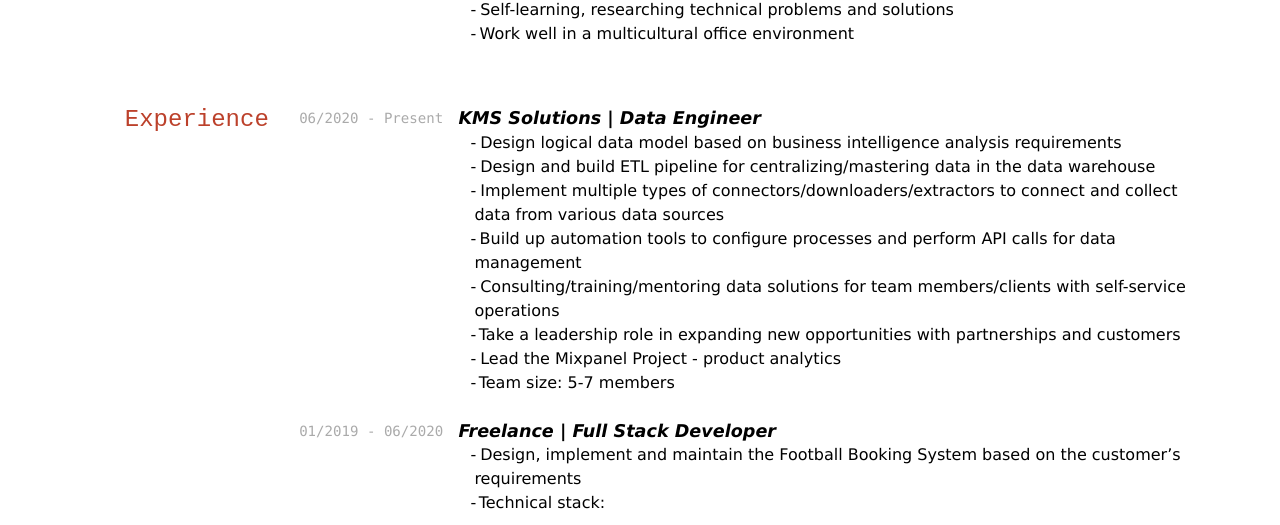
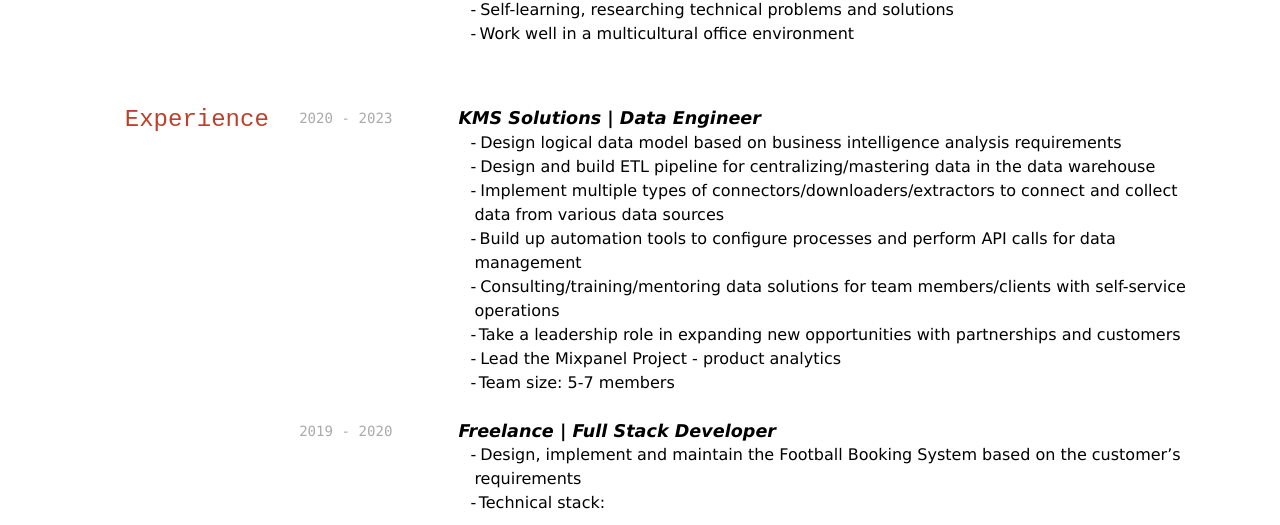
Before and after one commit to tuannnh/cv, a Jekyll site: the page built from index.md, in a window 1280 px wide and 900 px high, scrolled down 685 px. Shown: the part 150-675 px from the top of the window. Built offline with Jekyll 4.4.1, drawn with Linux system fonts in a browser that asks for light colours; nearby versions of some CDN libraries; a style sheet for code colours, icons or effects is not loaded.

Commit message:
Update index.md

```diff
--- a/index.md
+++ b/index.md
@@ -59,7 +59,7 @@ I am seeking to face any data challenges or problems. Feel free to reach out to
 
 ## Experience
 
-`06/2020 - Present`
+`2020 - 2023`
 _KMS Solutions | Data Engineer_
 - Design logical data model based on business intelligence analysis requirements
 - Design and build ETL pipeline for centralizing/mastering data in the data warehouse
@@ -70,7 +70,7 @@ _KMS Solutions | Data Engineer_
 - Lead the Mixpanel Project - product analytics
 - Team size: 5-7 members
 
-`01/2019 - 06/2020`
+`2019 - 2020`
 _Freelance | Full Stack Developer_
 - Design, implement and maintain the Football Booking System based on the customer's requirements
 - Technical stack:
```
